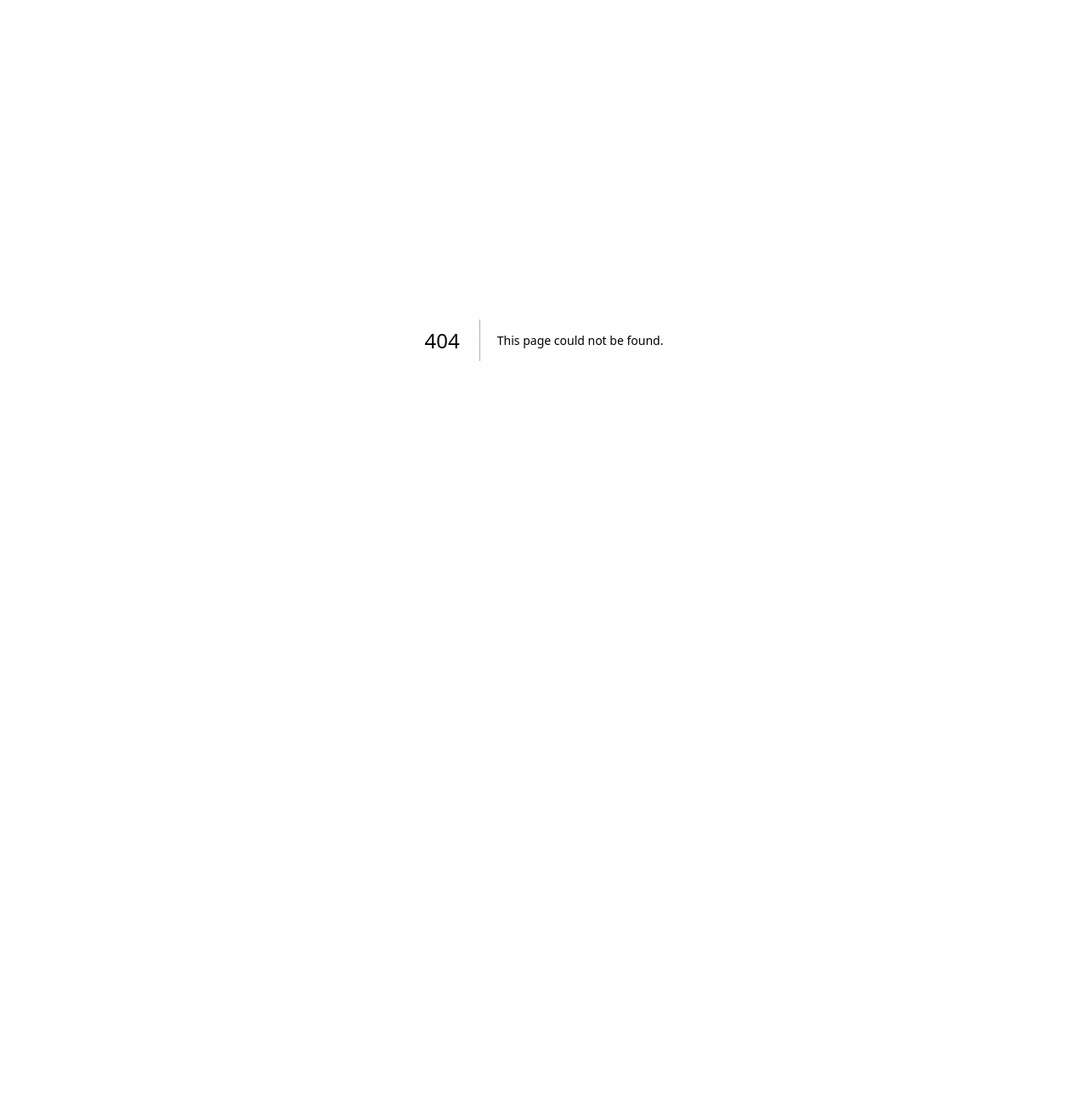
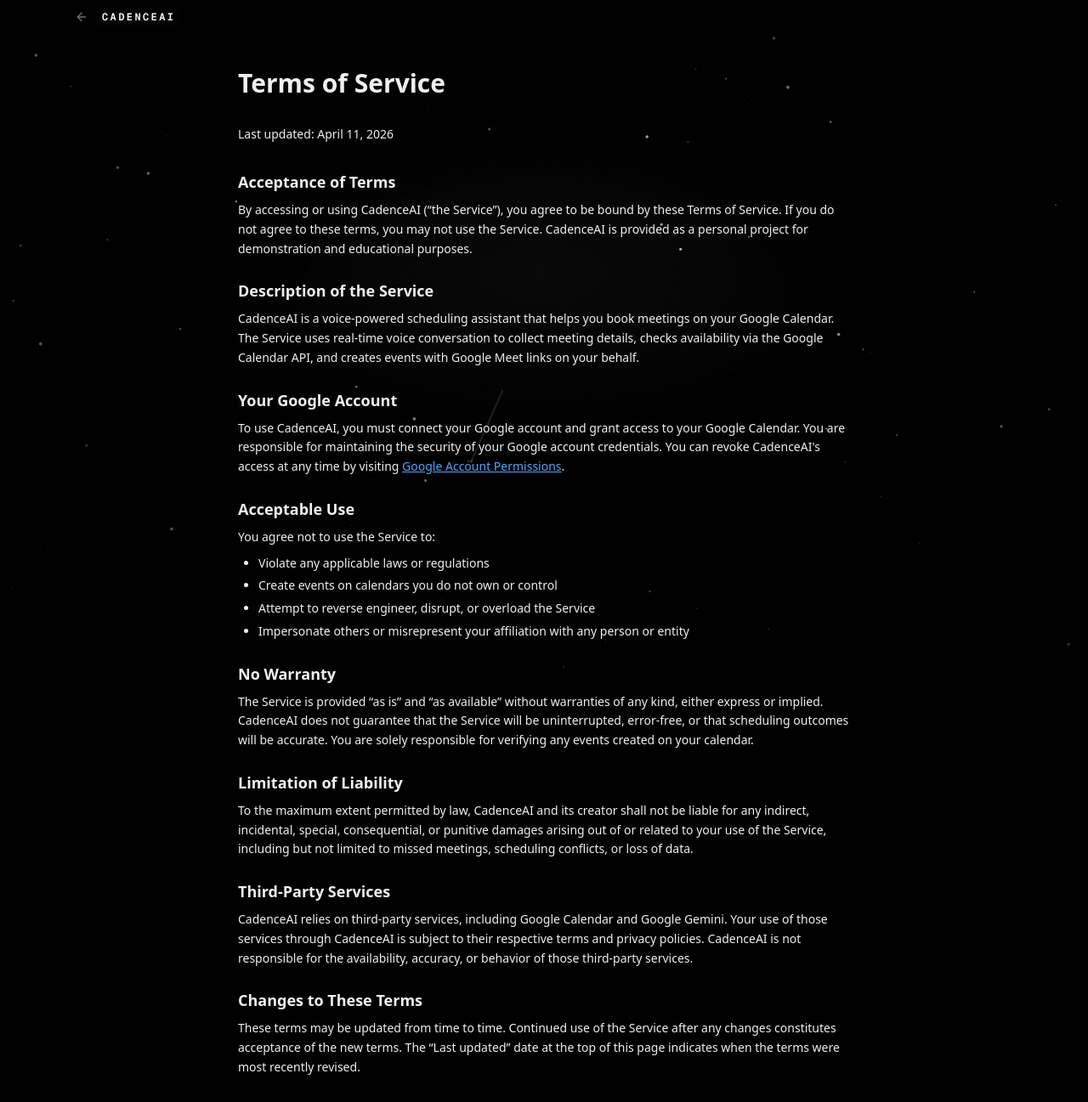
Before and after one commit to BenHilderman/CadenceAI, a Next.js app in the folder web/: page /terms in a window 1280 px wide. Before the commit this address had no page. Shown: the top 1297 px of the page at 85% size. Before the commit the page ends 800 px from the top, so only its background shows below. Built offline with nearby package versions, Linux system fonts and the light colour scheme.

Commit message:
Add Terms of Service page mirroring privacy page layout

```diff
--- /dev/null
+++ b/web/src/app/terms/page.tsx
@@ -0,0 +1,232 @@
+"use client";
+
+import { useState, useEffect } from "react";
+import Link from "next/link";
+import { ArrowLeft } from "lucide-react";
+import StarField from "@/components/StarField";
+
+export default function TermsOfService() {
+  const [scrolled, setScrolled] = useState(false);
+
+  useEffect(() => {
+    function onScroll() {
+      setScrolled(window.scrollY > 40);
+    }
+    window.addEventListener("scroll", onScroll, { passive: true });
+    return () => window.removeEventListener("scroll", onScroll);
+  }, []);
+
+  return (
+    <main className="min-h-screen bg-background overflow-x-hidden relative nebula-bg">
+      <StarField />
+
+      <div
+        className="fixed inset-0 pointer-events-none z-[1]"
+        style={{
+          background:
+            "radial-gradient(ellipse 45% 35% at 50% 40%, rgba(255,255,255,0.03) 0%, transparent 70%)",
+        }}
+      />
+
+      <div
+        className="fixed inset-0 pointer-events-none z-[2]"
+        style={{
+          background:
+            "radial-gradient(ellipse 75% 65% at 50% 45%, transparent 30%, rgba(0,0,0,0.55) 65%, rgba(0,0,0,0.75) 100%)",
+        }}
+      />
+
+      <nav
+        className={`fixed top-0 left-0 right-0 z-50 transition-all duration-500 ${
+          scrolled
+            ? "glass glass-border"
+            : "bg-transparent border-b border-transparent"
+        }`}
+      >
+        <div className="max-w-6xl mx-auto flex items-center justify-between px-6 py-3">
+          <div className="flex items-center gap-4">
+            <Link
+              href="/"
+              className="text-muted hover:text-foreground transition-colors"
+            >
+              <ArrowLeft size={16} />
+            </Link>
+            <span className="text-xs font-mono font-semibold tracking-[0.2em] text-white uppercase text-glow-subtle">
+              CadenceAI
+            </span>
+          </div>
+        </div>
+      </nav>
+
+      <div className="relative z-[3] pt-20 pb-10 px-6 max-w-3xl mx-auto">
+        <h1 className="text-3xl font-bold mb-8">Terms of Service</h1>
+        <p className="text-sm text-muted-foreground mb-8">
+          Last updated: April 11, 2026
+        </p>
+
+        <section className="space-y-6 text-sm leading-relaxed text-muted-foreground">
+          <div>
+            <h2 className="text-lg font-semibold text-foreground mb-2">
+              Acceptance of Terms
+            </h2>
+            <p>
+              By accessing or using CadenceAI (&ldquo;the Service&rdquo;), you
+              agree to be bound by these Terms of Service. If you do not agree
+              to these terms, you may not use the Service. CadenceAI is provided
+              as a personal project for demonstration and educational purposes.
+            </p>
+          </div>
+
+          <div>
+            <h2 className="text-lg font-semibold text-foreground mb-2">
+              Description of the Service
+            </h2>
+            <p>
+              CadenceAI is a voice-powered scheduling assistant that helps you
+              book meetings on your Google Calendar. The Service uses real-time
+              voice conversation to collect meeting details, checks availability
+              via the Google Calendar API, and creates events with Google Meet
+              links on your behalf.
+            </p>
+          </div>
+
+          <div>
+            <h2 className="text-lg font-semibold text-foreground mb-2">
+              Your Google Account
+            </h2>
+            <p>
+              To use CadenceAI, you must connect your Google account and grant
+              access to your Google Calendar. You are responsible for maintaining
+              the security of your Google account credentials. You can revoke
+              CadenceAI&apos;s access at any time by visiting{" "}
+              <a
+                href="https://myaccount.google.com/permissions"
+                className="text-blue-400 underline"
+                target="_blank"
+                rel="noopener noreferrer"
+              >
+                Google Account Permissions
+              </a>
+              .
+            </p>
+          </div>
+
+          <div>
+            <h2 className="text-lg font-semibold text-foreground mb-2">
+              Acceptable Use
+            </h2>
+            <p>You agree not to use the Service to:</p>
+            <ul className="list-disc pl-6 mt-2 space-y-1">
+              <li>Violate any applicable laws or regulations</li>
+              <li>Create events on calendars you do not own or control</li>
+              <li>
+                Attempt to reverse engineer, disrupt, or overload the Service
+              </li>
+              <li>
+                Impersonate others or misrepresent your affiliation with any
+                person or entity
+              </li>
+            </ul>
+          </div>
+
+          <div>
+            <h2 className="text-lg font-semibold text-foreground mb-2">
+              No Warranty
+            </h2>
+            <p>
+              The Service is provided &ldquo;as is&rdquo; and &ldquo;as
+              available&rdquo; without warranties of any kind, either express or
+              implied. CadenceAI does not guarantee that the Service will be
+              uninterrupted, error-free, or that scheduling outcomes will be
+              accurate. You are solely responsible for verifying any events
+              created on your calendar.
+            </p>
+          </div>
+
+          <div>
+            <h2 className="text-lg font-semibold text-foreground mb-2">
+              Limitation of Liability
+            </h2>
+            <p>
+              To the maximum extent permitted by law, CadenceAI and its creator
+              shall not be liable for any indirect, incidental, special,
+              consequential, or punitive damages arising out of or related to
+              your use of the Service, including but not limited to missed
+              meetings, scheduling conflicts, or loss of data.
+            </p>
+          </div>
+
+          <div>
+            <h2 className="text-lg font-semibold text-foreground mb-2">
+              Third-Party Services
+            </h2>
+            <p>
+              CadenceAI relies on third-party services, including Google
+              Calendar and Google Gemini. Your use of those services through
+              CadenceAI is subject to their respective terms and privacy
+              policies. CadenceAI is not responsible for the availability,
+              accuracy, or behavior of those third-party services.
+            </p>
+          </div>
+
+          <div>
+            <h2 className="text-lg font-semibold text-foreground mb-2">
+              Changes to These Terms
+            </h2>
+            <p>
+              These terms may be updated from time to time. Continued use of the
+              Service after any changes constitutes acceptance of the new terms.
+              The &ldquo;Last updated&rdquo; date at the top of this page
+              indicates when the terms were most recently revised.
+            </p>
+          </div>
+
+          <div>
+            <h2 className="text-lg font-semibold text-foreground mb-2">
+              Termination
+            </h2>
+            <p>
+              You may stop using the Service at any time by disconnecting your
+              Google account. CadenceAI reserves the right to suspend or
+              terminate access to the Service at its discretion, without notice,
+              for any reason.
+            </p>
+          </div>
+
+          <div>
+            <h2 className="text-lg font-semibold text-foreground mb-2">
+              Contact
+            </h2>
+            <p>
+              If you have questions about these Terms of Service, contact{" "}
+              <a
+                href="mailto:benjaminhilderman@gmail.com"
+                className="text-blue-400 underline"
+              >
+                benjaminhilderman@gmail.com
+              </a>
+              .
+            </p>
+          </div>
+        </section>
+      </div>
+
+      <footer className="relative z-[3]">
+        <div className="glow-line mx-6" />
+        <div className="max-w-6xl mx-auto px-6 py-10 flex items-center justify-between">
+          <span className="text-xs text-muted font-mono tracking-wider uppercase text-glow-subtle">
+            CadenceAI
+          </span>
+          <div className="flex items-center gap-4">
+            <Link href="/" className="text-xs text-muted hover:text-white transition-colors duration-300">
+              Home
+            </Link>
+            <Link href="/demo" className="text-xs text-muted hover:text-white transition-colors duration-300">
+              Demo
+            </Link>
+          </div>
+        </div>
+      </footer>
+    </main>
+  );
+}
```
